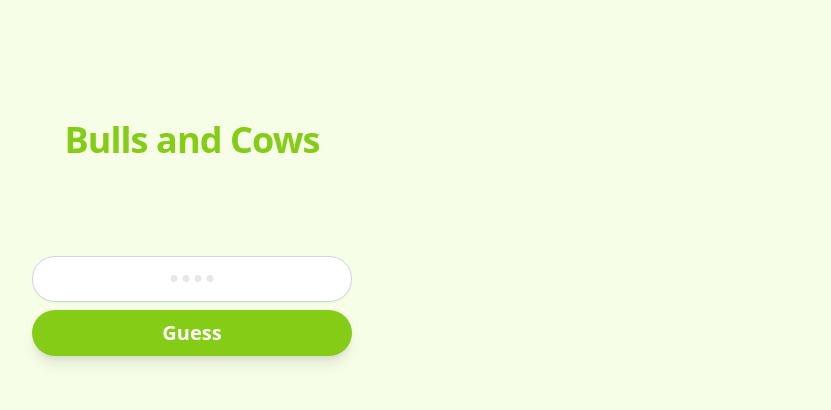
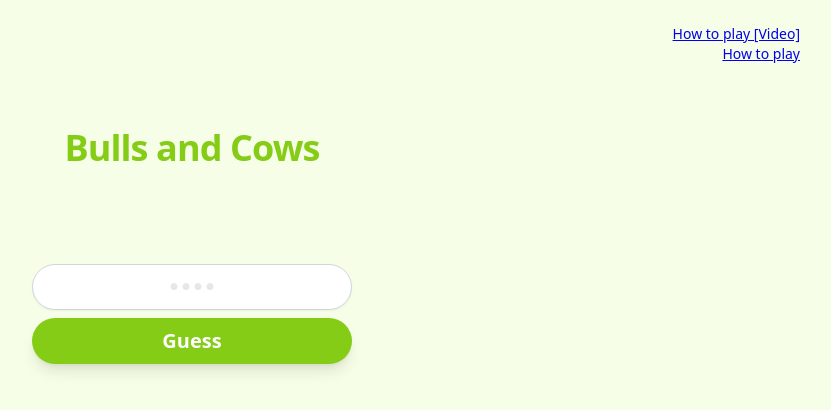
Before and after one commit to shreshthmohan/next-blog, a Next.js app: page /bullsandcows in a window 1280 px wide. Shown: the top 410 px of the page, without its empty margins (448-1279 px from the left). Built offline with nearby package versions, Linux system fonts and the light colour scheme.

Commit message:
bulls and cows - add how to play links

```diff
--- a/components/BullsAndCows/BNCCustomLayout.tsx
+++ b/components/BullsAndCows/BNCCustomLayout.tsx
@@ -8,10 +8,29 @@ const defaultMeta = {
 export default function BNCCustomLayout({ children, ...restProps }) {
   const meta = { ...defaultMeta, ...restProps }
   return (
-    <div className="min-h-full w-full bg-lime-50  font-sans ">
-      <div className="py-12 sm:py-24">
+    <div className="min-h-full bg-lime-50   font-sans ">
+      <div className="px-4 pt-6 pb-16 sm:px-6 lg:px-8 ">
+        <div className="text-right text-sm">
+          <a
+            target="_blank"
+            rel="noreferrer"
+            href="https://youtu.be/LF-wOPEkGIc"
+          >
+            How to play [Video]
+          </a>
+        </div>
+        <div className="text-right text-sm">
+          <a
+            target="_blank"
+            rel="noreferrer"
+            href="https://en.wikipedia.org/wiki/Bulls_and_Cows#The_numerical_version"
+          >
+            How to play
+          </a>
+        </div>
+
         <MetaHead {...meta} />
-        <h1 className="mb-16 text-center font-sans text-4xl font-bold tracking-tight text-lime-500">
+        <h1 className="my-16 text-center font-sans text-4xl font-bold tracking-tight text-lime-500">
           Bulls and Cows
         </h1>
         <div className="mx-auto w-[20rem] text-center">{children}</div>
--- a/pages/bullsandcows.tsx
+++ b/pages/bullsandcows.tsx
@@ -5,7 +5,7 @@ import BNCCustomLayout from 'components/BullsAndCows/BNCCustomLayout'
 const BNC: NextPage = () => {
   return (
     <BNCCustomLayout
-      title="Bulls and Cows Game"
+      title="🎯 Bulls and Cows 🐮 Game"
       description="A guessing game with hints at each step."
     >
       <BullsAndCows />
```
